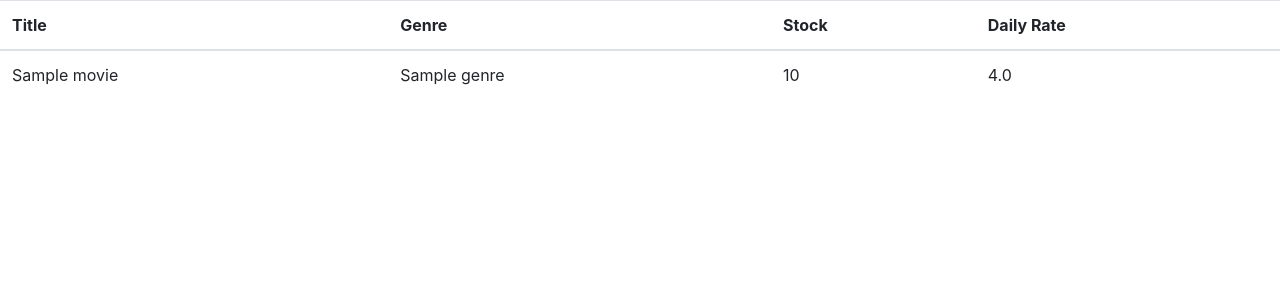
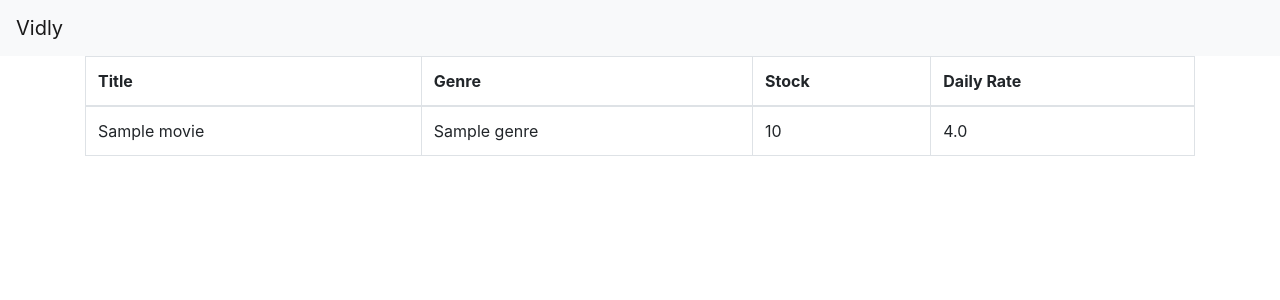
Before and after one commit to mnatsirm/django-vidly, a Django app: page /movies/ in a window 1280 px wide. Shown: the top 300 px of the page. Run offline with Django 3.2, Linux system fonts and the light colour scheme; tables that the repository leaves empty hold one stand-in row (values such as "Sample post"); some libraries are stand-ins or nearby versions.

Commit message:
Customizing the layout: add navbar, table border and hover. awesome

```diff
--- a/movies/templates/movies/base.html
+++ b/movies/templates/movies/base.html
@@ -19,7 +19,13 @@
     <title>Vidly</title>
   </head>
   <body>
-    {% block content %} {% endblock %}
+    <!-- As a link -->
+    <nav class="navbar navbar-light bg-light">
+      <a class="navbar-brand" href="#">Vidly</a>
+    </nav>
+    <main class="container">
+      {% block content %} {% endblock %}
+    </main>
 
     <!-- Optional JavaScript -->
     <!-- jQuery first, then Popper.js, then Bootstrap JS -->
--- a/movies/templates/movies/index.html
+++ b/movies/templates/movies/index.html
@@ -1,5 +1,5 @@
 {%extends 'movies/base.html' %} {% block content %}
-<table class="table">
+<table class="table table-bordered table-hover">
   <thead>
     <tr>
       <th>Title</th>
```
